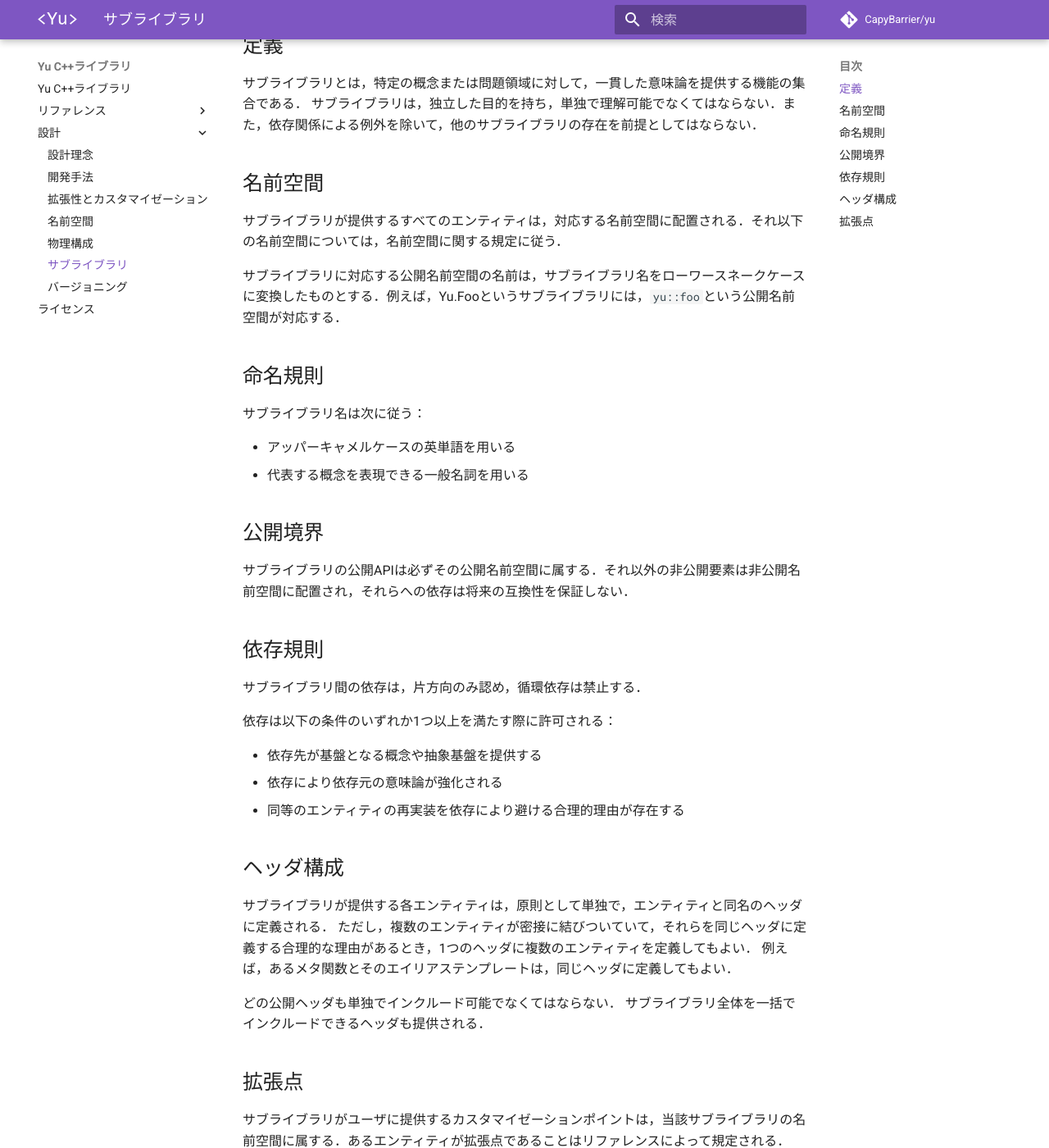
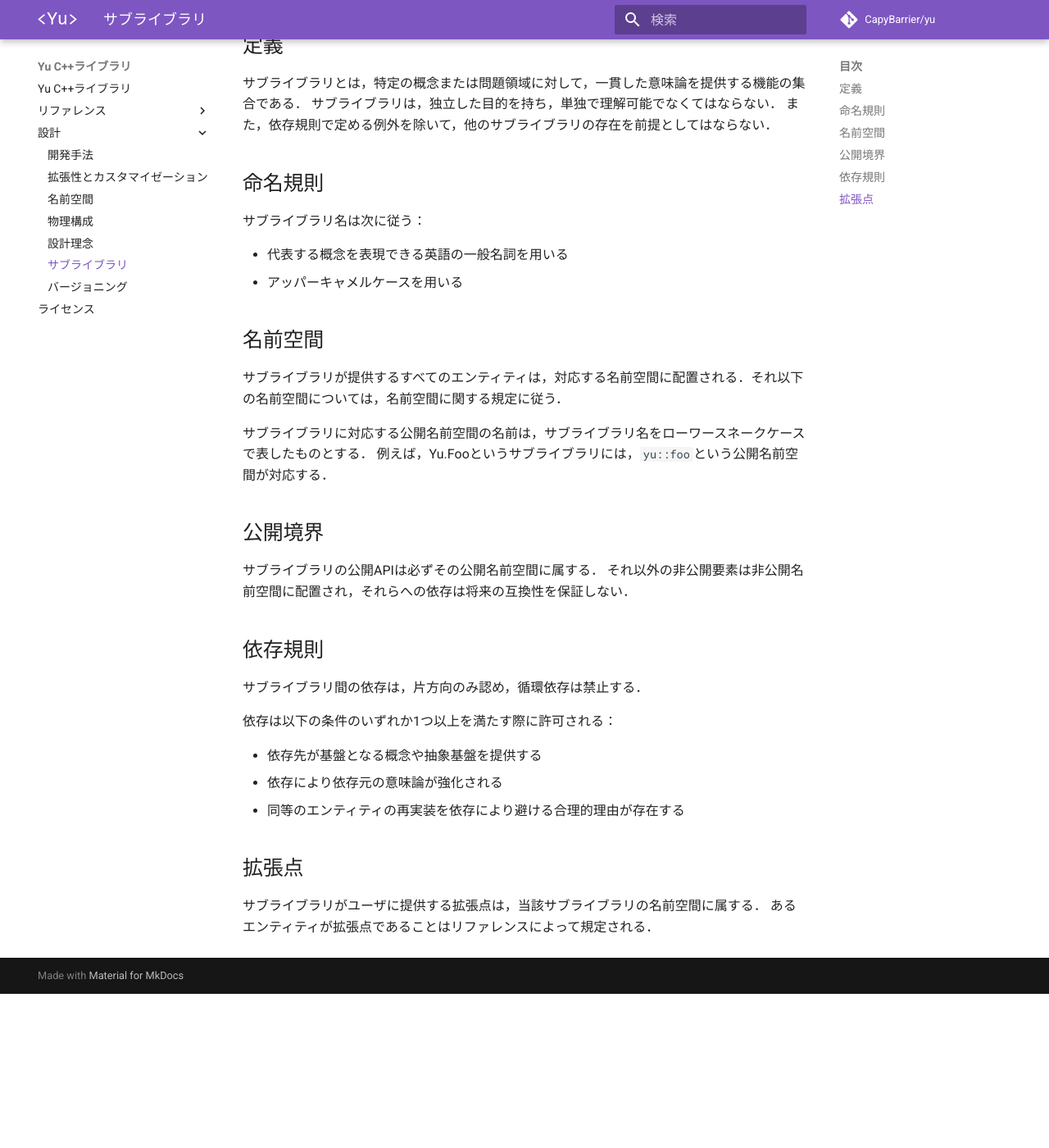
Before and after one commit to CapyBarrier/yu, an MkDocs documentation site: the page built from docs/docs/design/sublibrary.md, in a window 1280 px wide and 1400 px high, scrolled down 233 px. Shown: the whole window at 82% size. Built offline with MkDocs 1.6.1 and Material for MkDocs 9.7.7, drawn with Linux system fonts in a browser that asks for light colours; comment, search, counter and statistics services are not loaded; after the commit the page ends 1445 px from its top, so only the background shows below that.

Commit message:
各設計文書の内容を整理

```diff
--- a/docs/docs/design/sublibrary.md
+++ b/docs/docs/design/sublibrary.md
@@ -5,25 +5,30 @@
 ## 定義
 
 サブライブラリとは，特定の概念または問題領域に対して，一貫した意味論を提供する機能の集合である．
-サブライブラリは，独立した目的を持ち，単独で理解可能でなくてはならない．また，依存関係による例外を除いて，他のサブライブラリの存在を前提としてはならない．
-
-## 名前空間
-
-サブライブラリが提供するすべてのエンティティは，対応する名前空間に配置される．それ以下の名前空間については，名前空間に関する規定に従う．
-
-サブライブラリに対応する公開名前空間の名前は，サブライブラリ名をローワースネークケースに変換したものとする．例えば，Yu.Fooというサブライブラリには，`yu::foo`という公開名前空間が対応する．
+サブライブラリは，独立した目的を持ち，単独で理解可能でなくてはならない．
+また，依存規則で定める例外を除いて，他のサブライブラリの存在を前提としてはならない．
 
 
 ## 命名規則
 
 サブライブラリ名は次に従う：
 
-* アッパーキャメルケースの英単語を用いる
-* 代表する概念を表現できる一般名詞を用いる
+* 代表する概念を表現できる英語の一般名詞を用いる
+* アッパーキャメルケースを用いる
+
+## 名前空間
+
+サブライブラリが提供するすべてのエンティティは，対応する名前空間に配置される．それ以下の名前空間については，名前空間に関する規定に従う．
+
+サブライブラリに対応する公開名前空間の名前は，サブライブラリ名をローワースネークケースで表したものとする．
+例えば，Yu.Fooというサブライブラリには，`yu::foo`という公開名前空間が対応する．
+
 
 ## 公開境界
 
-サブライブラリの公開APIは必ずその公開名前空間に属する．それ以外の非公開要素は非公開名前空間に配置され，それらへの依存は将来の互換性を保証しない．
+サブライブラリの公開APIは必ずその公開名前空間に属する．
+それ以外の非公開要素は非公開名前空間に配置され，それらへの依存は将来の互換性を保証しない．
+
 
 ## 依存規則
 
@@ -35,15 +40,8 @@
 * 依存により依存元の意味論が強化される
 * 同等のエンティティの再実装を依存により避ける合理的理由が存在する
 
-## ヘッダ構成
-
-サブライブラリが提供する各エンティティは，原則として単独で，エンティティと同名のヘッダに定義される．
-ただし，複数のエンティティが密接に結びついていて，それらを同じヘッダに定義する合理的な理由があるとき，1つのヘッダに複数のエンティティを定義してもよい．
-例えば，あるメタ関数とそのエイリアステンプレートは，同じヘッダに定義してもよい．
-
-どの公開ヘッダも単独でインクルード可能でなくてはならない．
-サブライブラリ全体を一括でインクルードできるヘッダも提供される．
 
 ## 拡張点
 
-サブライブラリがユーザに提供するカスタマイゼーションポイントは，当該サブライブラリの名前空間に属する．あるエンティティが拡張点であることはリファレンスによって規定される．
+サブライブラリがユーザに提供する拡張点は，当該サブライブラリの名前空間に属する．
+あるエンティティが拡張点であることはリファレンスによって規定される．
```
Also changed, not shown: docs/docs/design/design-principle.md (deleted, +0 -86 lines), docs/docs/design/namespaces.md (+2 -6 lines), docs/docs/design/principle.md (added, +27 -0 lines).
